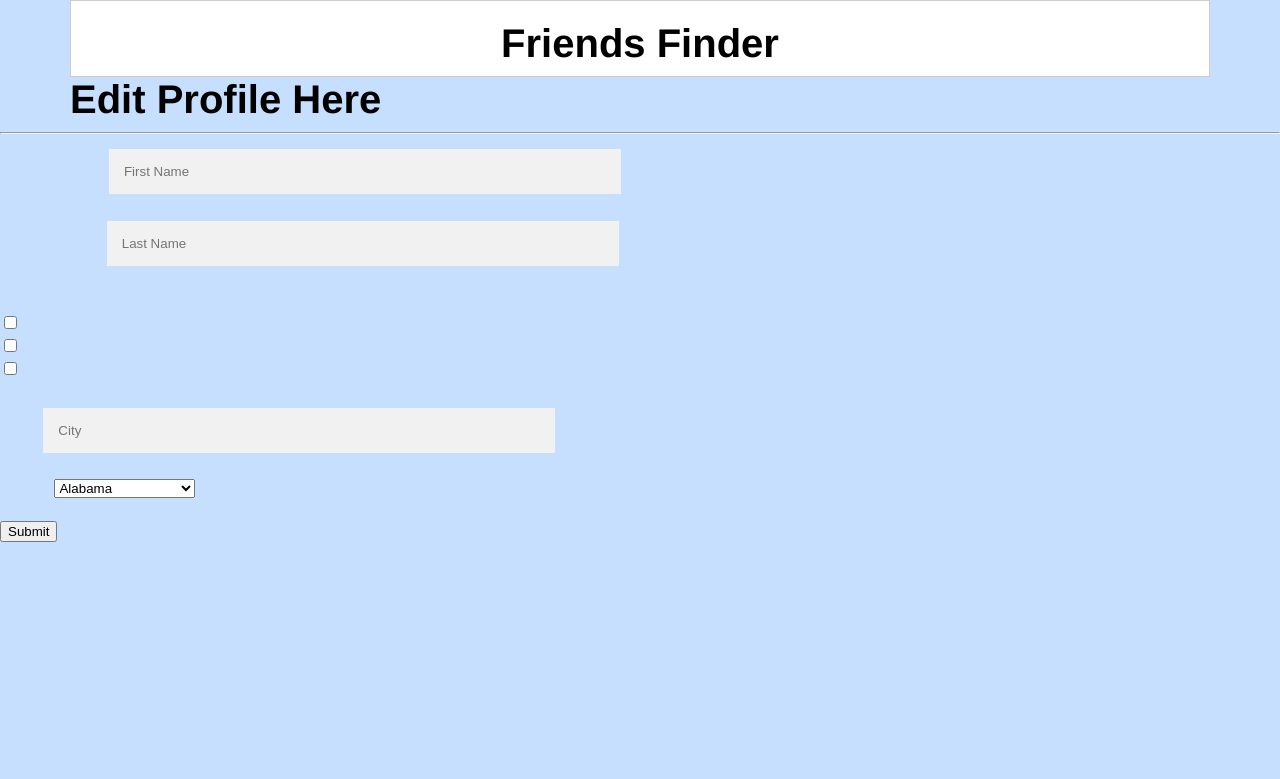
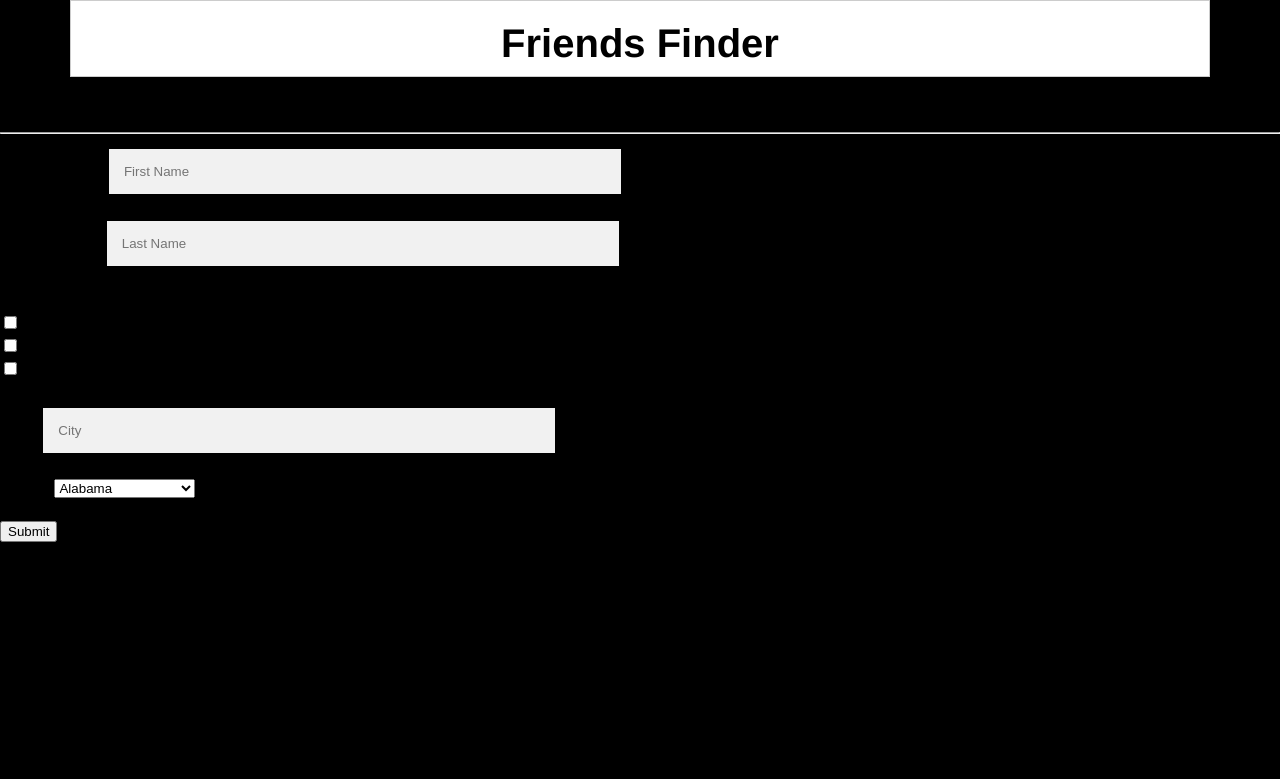
Before and after one commit to GabrielGonzalezDiaz/friends_finder, a Python web app: template templates/profile_test.html in a window 1280 px wide. Shown: the top 779 px of the page. Run offline with Jinja, Linux system fonts and the light colour scheme; the template is opened without the code that fills it, so the values that code supplies are empty.

Commit message:
Changed picture format and colors

```diff
--- a/helper.py
+++ b/helper.py
@@ -1,5 +1,6 @@
 from google.appengine.api import users
 from social_models import UserProfile
+import social_data
 
 original_interest_list = [
                 'Music',
--- a/main.py
+++ b/main.py
@@ -5,7 +5,6 @@ import save_profile
 import view_profile
 import helper
 import friends_suggestion
-
 
 class MainHandler(webapp2.RequestHandler):
     def get(self):
--- a/static/style_isa.css
+++ b/static/style_isa.css
@@ -1,6 +1,6 @@
 body {
     font-size: 20px;
-    color: #c7dfff;
+    color: black;
 }
 
 .text {
@@ -9,7 +9,7 @@ body {
 
 #base {
     font-family: Helvetica, sans-serif;
-    background-color: #c7dfff;
+    background-color: black;
     text-align: left;
     margin: 0;
 }
@@ -55,7 +55,7 @@ h1 {
 
 }
 #topmenu a:hover {
-    background-color: #000;
+    background-color: purple;
 }
 
 .pic {
```
Also changed, not shown: static/edit_profile.css (+8 -2 lines), templates/edit_profile.html (+4 -4 lines).
